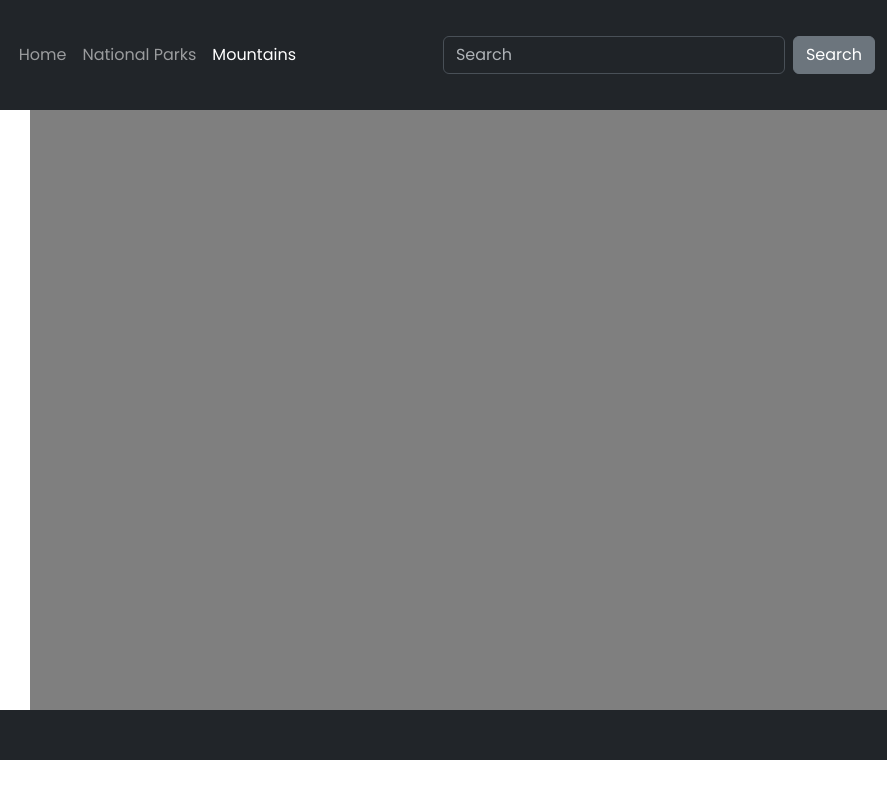
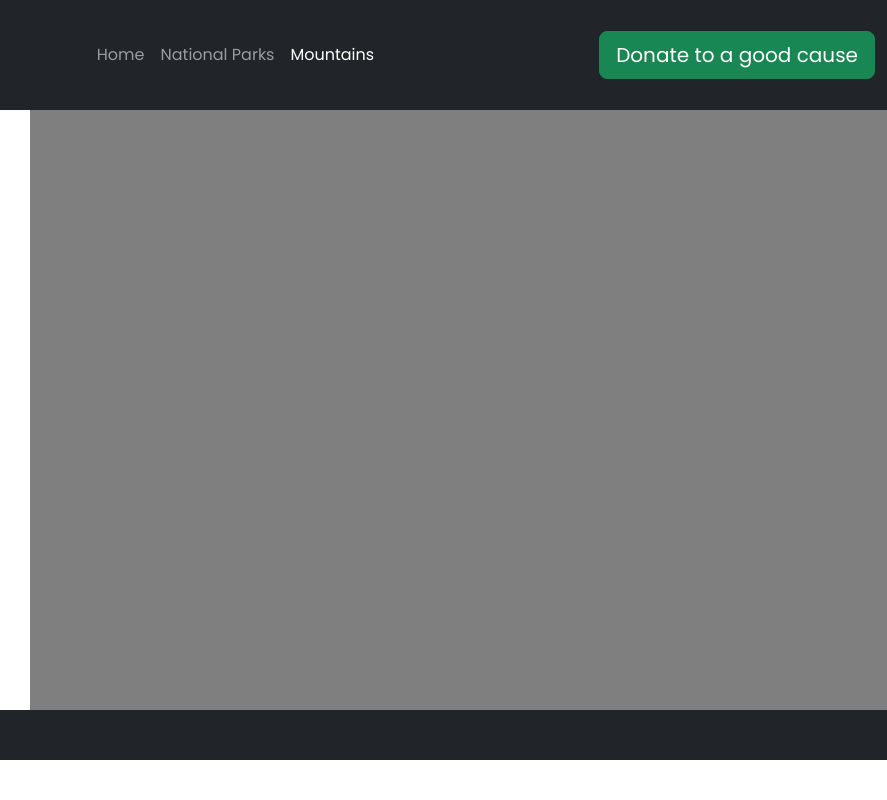
Before and after one commit to CodingCZR/EnjoyTheOutdoors, a plain HTML site: page mountains.html in a window 1280 px wide. Shown: the top 800 px of the page, 393-1280 px from the left. Drawn offline with nearby package versions, Linux system fonts and the light colour scheme.

Commit message:
added a donation button to navbar

```diff
--- a/mountains.html
+++ b/mountains.html
@@ -55,14 +55,9 @@
             </li>
           </ul>
           <form class="d-flex">
-            <input
-              class="form-control me-sm-2"
-              type="search"
-              placeholder="Search"
-            />
-            <button class="btn btn-secondary my-2 my-sm-0" type="submit">
-              Search
-            </button>
+            <a href="https://www.paypal.me/WarriorM" class="btn btn-success btn-lg my-2 my-sm-0">
+              Donate to a good cause
+            </a>
           </form>
         </div>
       </div>
--- a/scripts/mountainData.js
+++ b/scripts/mountainData.js
@@ -68,6 +68,10 @@ function displayMountain(mountain, mountainContainer){
     mountainDesc.textContent = `${mountain.desc}`;
     mountainCardBody.appendChild(mountainDesc);
 
+    const mountainCoords = document.createElement("p");
+    mountainCoords.classList.add("text", "text-center");
+    mountainCoords.textContent = `Coordinates: ${mountain.coords.lat}, ${mountain.coords.lng}`;
+    mountainCardBody.appendChild(mountainCoords);
 
 }
 
```
Also changed, not shown: index.html (+3 -8 lines), nationalPark.html (+3 -8 lines).
